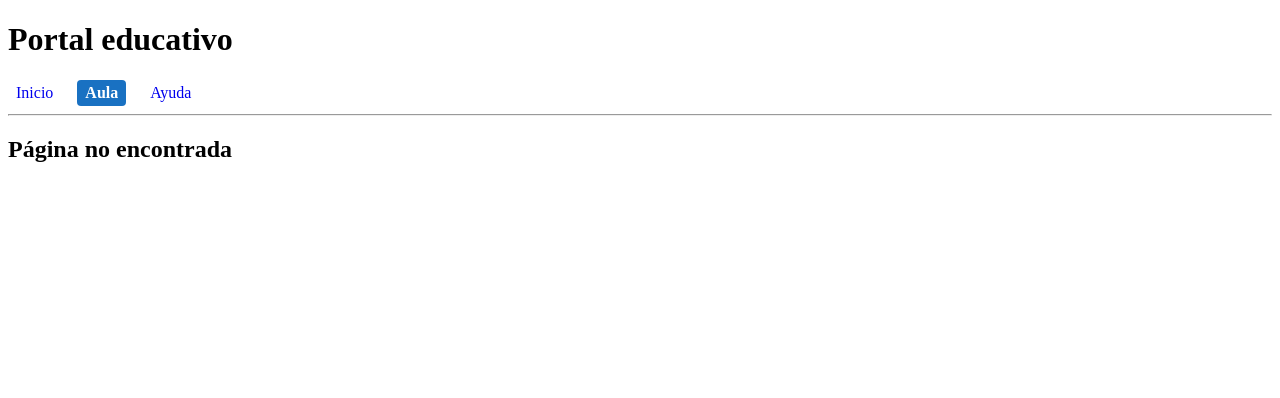
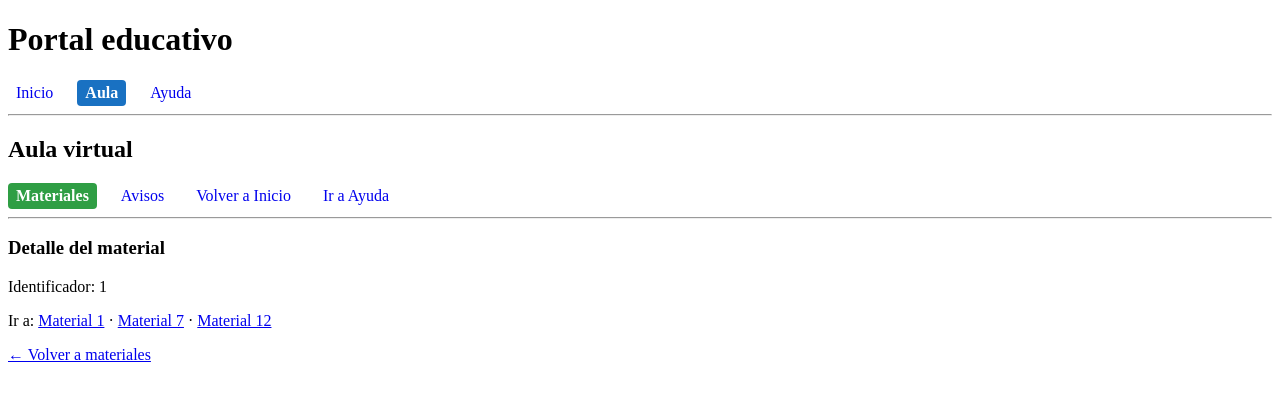
Before and after one commit to CurroPG/Angular-Rutas, an Angular app: page /aula/materiales/1 in a window 1280 px wide. Shown: the top 398 px of the page. Built offline with nearby package versions, Linux system fonts and the light colour scheme.

Commit message:
Fase III parámetros de ruta

```diff
--- a/src/app/app.routes.ts
+++ b/src/app/app.routes.ts
@@ -5,6 +5,7 @@ import { AyudaComponent } from './pages/ayuda/ayuda.component';
 import { NoEncontradoComponent } from './pages/no-encontrado/no-encontrado.component';
 import { MaterialesComponent } from './pages/aula/materiales/materiales.component';
 import { AvisosComponent } from './pages/aula/avisos/avisos.component';
+import { DetalleMaterialComponent } from './pages/aula/detalle-material/detalle-material.component';
 
 export const routes: Routes = [
   { path: '', redirectTo: '/inicio', pathMatch: 'full' },
@@ -15,10 +16,12 @@ export const routes: Routes = [
     children: [
       { path: '', redirectTo: 'materiales', pathMatch: 'full' },
       { path: 'materiales', component: MaterialesComponent },
+      { path: 'materiales/:id', component: DetalleMaterialComponent },
       { path: 'avisos', component: AvisosComponent }
     ]
   },
   { path: 'ayuda', component: AyudaComponent },
   { path: 'portal', redirectTo: '/aula', pathMatch: 'full' },
+  { path: 'antiguo-material/:id', redirectTo: '/aula/materiales/:id', pathMatch: 'full' },
   { path: '**', component: NoEncontradoComponent }
 ];
--- a/src/app/pages/aula/detalle-material/detalle-material.component.html
+++ b/src/app/pages/aula/detalle-material/detalle-material.component.html
@@ -1 +1,11 @@
 <h3>Detalle del material</h3>
+<p>Identificador: {{ id$ | async }}</p>
+
+<p>
+  Ir a:
+  <a [routerLink]="['/aula/materiales', 1]">Material 1</a> ·
+  <a [routerLink]="['/aula/materiales', 7]">Material 7</a> ·
+  <a [routerLink]="['/aula/materiales', 12]">Material 12</a>
+</p>
+
+<a routerLink="..">← Volver a materiales</a>
--- a/src/app/pages/aula/detalle-material/detalle-material.component.ts
+++ b/src/app/pages/aula/detalle-material/detalle-material.component.ts
@@ -1,11 +1,16 @@
-import { Component } from '@angular/core';
+import { Component, inject } from '@angular/core';
+import { AsyncPipe } from '@angular/common';
+import { ActivatedRoute, RouterLink } from '@angular/router';
+import { map } from 'rxjs';
 
 @Component({
   selector: 'app-detalle-material',
-  imports: [],
+  imports: [RouterLink, AsyncPipe],
   templateUrl: './detalle-material.component.html',
   styleUrl: './detalle-material.component.css'
 })
 export class DetalleMaterialComponent {
-
+  readonly id$ = inject(ActivatedRoute).paramMap.pipe(
+    map(params => params.get('id'))
+  );
 }
--- a/src/app/pages/aula/materiales/materiales.component.html
+++ b/src/app/pages/aula/materiales/materiales.component.html
@@ -1 +1,6 @@
-<h3>Materiales</h3>
+<h3>Materiales disponibles</h3>
+<ul>
+  <li><a [routerLink]="['/aula/materiales', 1]">Material 1</a></li>
+  <li><a [routerLink]="['/aula/materiales', 7]">Material 7</a></li>
+  <li><a [routerLink]="['/aula/materiales', 12]">Material 12</a></li>
+</ul>
```
Also changed, not shown: src/app/pages/aula/materiales/materiales.component.ts (+3 -4 lines).
